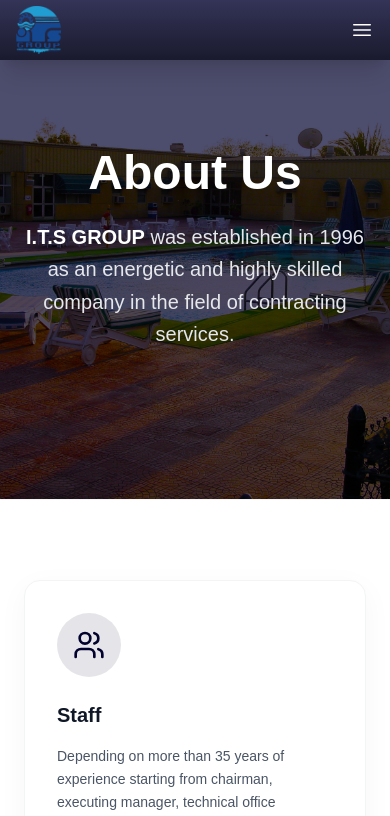
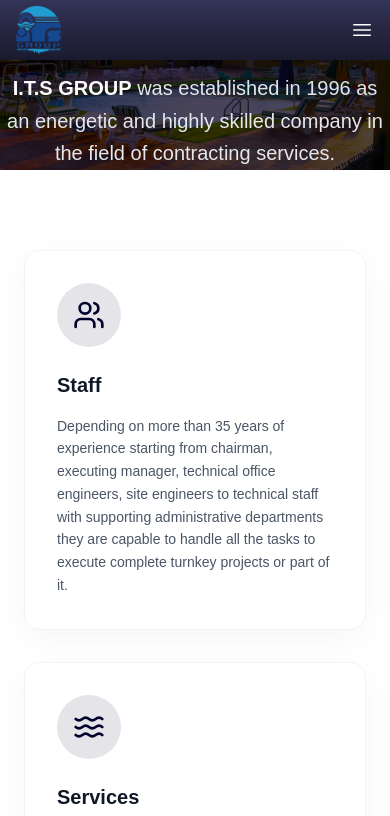
Before and after one commit to Mhghazy/ITS_Next.js, a Next.js app: page /ITS_Next.js/about in a window 390 px wide. Shown: the top 816 px of the page. Built offline with nearby package versions, Linux system fonts and the light colour scheme.

Commit message:
style: exactly match elementor dom structure for hero section

```diff
--- a/src/app/about/page.tsx
+++ b/src/app/about/page.tsx
@@ -9,9 +9,14 @@
 export default function About() {
     return (
         <main className="min-h-screen bg-white">
-            {/* Header Section */}
-            <section className="relative py-32 lg:py-40 border-b border-gray-100 flex items-center justify-center min-h-[500px]">
-                {/* Background Image */}
+            {/* Header Section (Matching Exact Elementor Structure) */}
+            <section
+                className="elementor-section elementor-top-section elementor-element elementor-element-eedf4fc elementor-section-boxed elementor-section-height-default elementor-section-height-default relative overflow-hidden"
+                data-id="eedf4fc"
+                data-element_type="section"
+                data-settings='{"background_background":"classic","_ha_eqh_enable":false}'
+            >
+                {/* Background Image handling for Next.js Base Path */}
                 <div className="absolute inset-0 z-0">
                     <Image
                         src={getAssetUrl("/assets/images/banisweef-1.jpg")}
@@ -20,28 +25,42 @@
                         className="object-cover object-center"
                         priority
                     />
-                    {/* Dark Overlay for Text Readability */}
-                    <div className="absolute inset-0 bg-[#02022f]/70 mix-blend-multiply"></div>
                 </div>
 
-                {/* Content */}
-                <div className="relative z-10 w-full max-w-[1600px] mx-auto px-4 text-center">
+                <div className="elementor-background-overlay absolute inset-0 bg-[#02022f]/70 mix-blend-multiply z-0"></div>
+
+                <div className="elementor-container elementor-column-gap-default relative z-10 w-full">
+                    <div className="elementor-column elementor-col-100 elementor-top-column elementor-element elementor-element-a2406a5" data-id="a2406a5" data-element_type="column">
+                        <div className="elementor-widget-wrap elementor-element-populated text-center">
+
+                            <div className="elementor-element elementor-element-c0c1e31 elementor-widget elementor-widget-heading" data-id="c0c1e31" data-element_type="widget" data-widget_type="heading.default">
+                                <div className="elementor-widget-container">
                                     <motion.h1
-                        className="text-5xl md:text-6xl font-extrabold text-white mb-6"
+                                        className="elementor-heading-title elementor-size-default text-5xl md:text-6xl font-extrabold text-white mb-6"
                                         initial={{ opacity: 0, y: 20 }}
                                         animate={{ opacity: 1, y: 0 }}
                                         transition={{ duration: 0.6 }}
                                     >
                                         About Us
                                     </motion.h1>
+                                </div>
+                            </div>
+
+                            <div className="elementor-element elementor-element-fdf7333 elementor-widget elementor-widget-text-editor" data-id="fdf7333" data-element_type="widget" data-widget_type="text-editor.default">
+                                <div className="elementor-widget-container">
                                     <motion.p
                                         className="text-xl text-gray-200 leading-relaxed font-light"
                                         initial={{ opacity: 0, y: 20 }}
                                         animate={{ opacity: 1, y: 0 }}
                                         transition={{ duration: 0.6, delay: 0.2 }}
                                     >
-                        <strong className="font-bold text-white">I.T.S GROUP</strong> was established in 1996 as an energetic and highly skilled company in the field of contracting services.
+                                        <b className="font-bold text-white">I.T.S GROUP</b> was established in 1996 as an energetic and highly skilled company in the field of contracting services.
                                     </motion.p>
+                                </div>
+                            </div>
+
+                        </div>
+                    </div>
                 </div>
             </section>
 
```
Lines whose indentation alone changed are shown as unchanged.
